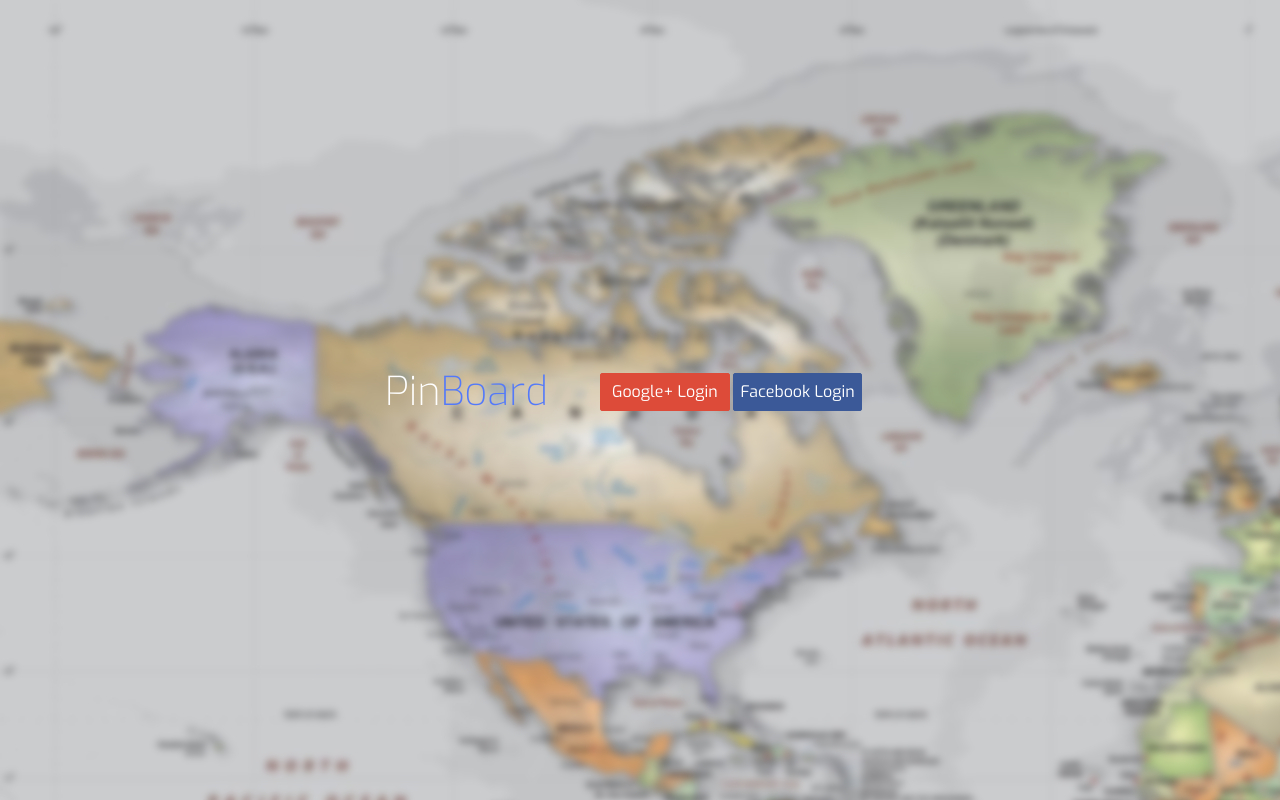
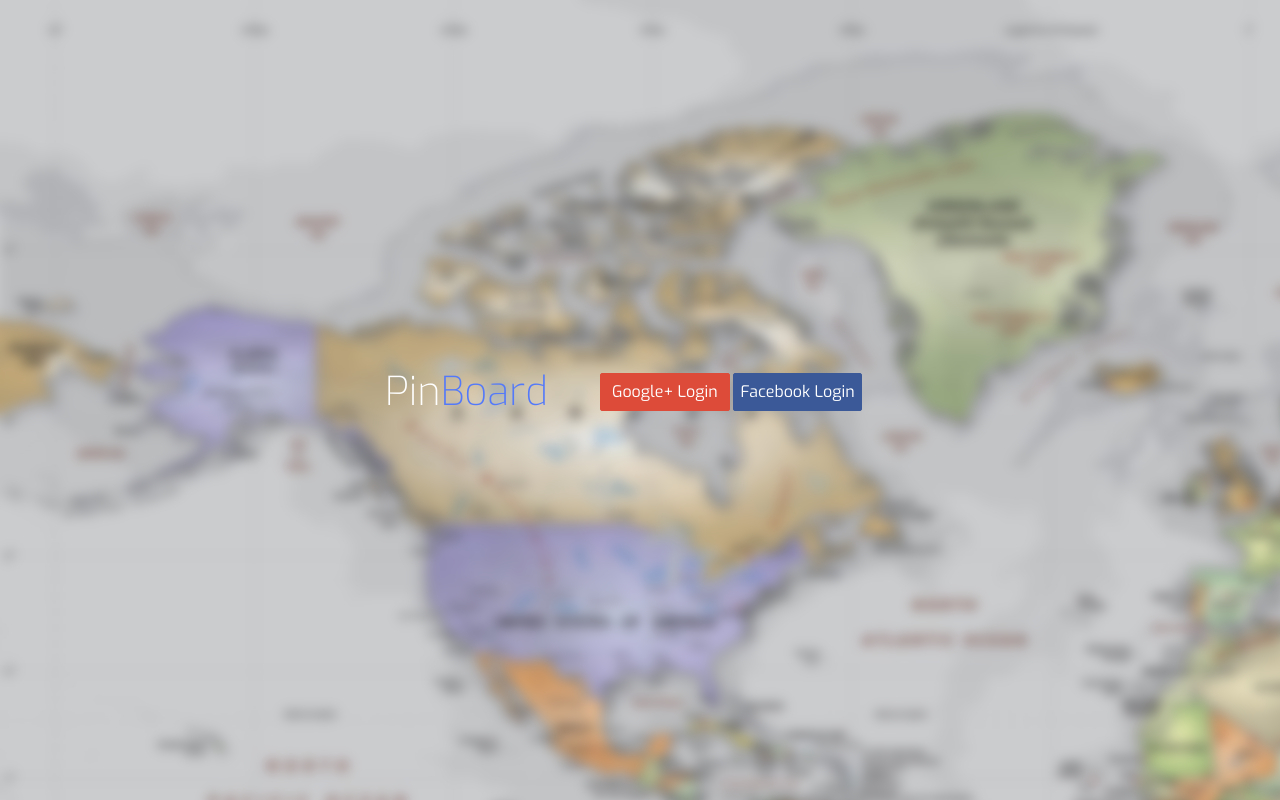
Before and after one commit to magnusandy/350GroupProject, a PHP site: page / in a window 1280 px wide. Run offline with PHP 8.4, Linux system fonts and the light colour scheme; some libraries are stand-ins or nearby versions.

Commit message:
Change filename for bg

```diff
--- a/pinboard/css/login-style.css
+++ b/pinboard/css/login-style.css
@@ -13,7 +13,7 @@ body{
 	margin: 0;
 	padding: 0;
 	background: #fff;
-	background-image: url(worldmap.jpg);
+	background-image: url(worldmapBlur.jpg);
 	/* background-size: 100%;
 	background-repeat: no-repeat; */
 	color: #fff;
```
